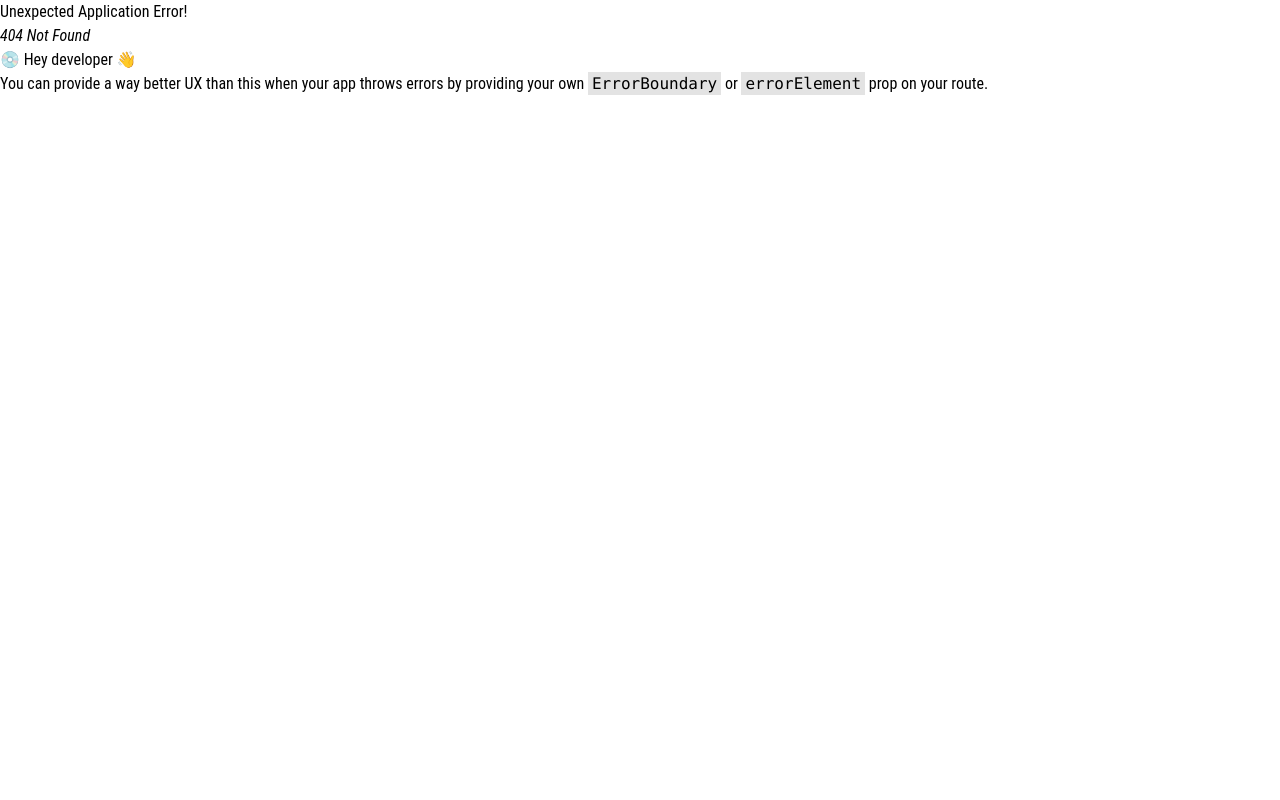
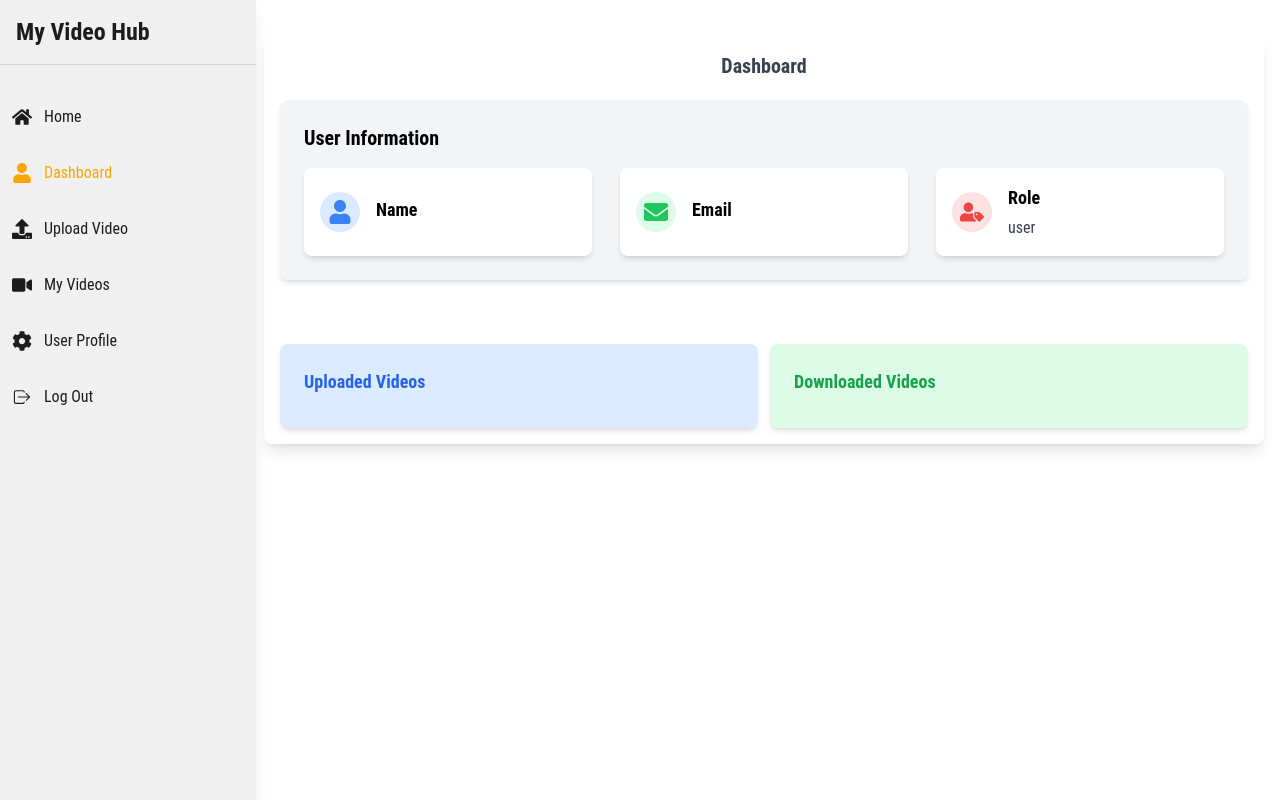
Before and after one commit to wa-afk/myVideoHub, a React (Vite) app in the folder frontend/: page /user/dashboard in a window 1280 px wide. Before the commit this address had no page. Built offline with nearby package versions, Linux system fonts and the light colour scheme; no server answers; sample sign-in values are in the browser's storage.

Commit message:
feat(ui): design dashboard page

```diff
--- a/frontend/src/components/VideoCard.tsx
+++ b/frontend/src/components/VideoCard.tsx
@@ -41,7 +41,7 @@
     const handleDownload = async () => {
         try {
             setIsLoading(true);
-            await dispatch(downloadVideo({ id: _id })).unwrap();
+            await dispatch(downloadVideo({ id: _id }));
             toast.success("Video downloaded");
         } catch (error) {
             toast.error(`Failed to download video`)
--- /dev/null
+++ b/frontend/src/pages/user/Dashboard.tsx
@@ -0,0 +1,72 @@
+import React, { useEffect } from 'react'
+import { useDispatch, useSelector } from 'react-redux';
+import { fetchUserDetails, selectLoggedInUser } from '../../reducers/auth/authReducer';
+import type { AppDispatch } from '../../reducers/store';
+import SideBar from '../../components/SideBar';
+import { FaEnvelope, FaUser, FaUserTag } from 'react-icons/fa';
+
+const Dashboard: React.FC = () => {
+    const loggedInUser = useSelector(selectLoggedInUser);
+    const dispatch = useDispatch<AppDispatch>();
+    useEffect(() => {
+        const token = localStorage.getItem("token");
+        if (token) {
+            dispatch(fetchUserDetails());
+        }
+    }, []);
+
+  return (
+    <div className='flex gap-2 pr-2 h-full m-2'>
+        <SideBar />
+        <main className='flex-1 p-4 mt-7 bg-white shadow-lg rounded-lg ml-1 lg:ml-64'>
+            <h1 className='text-center font-semibold text-xl text-gray-700 mb-5'>Dashboard</h1>
+            <div className='container flex flex-col gap-6'>
+                <div className='bg-gray-100 p-6 rounded-lg shadow-md mb-10'>
+                    <h2 className='text-xl font-bold mb-4'>User Information</h2>
+                    <div className='grid grid-cols-1 md:grid-cols-2 lg:grid-cols-3 gap-7'>
+                        <div className='bg-white p-4 rounded-lg shadow-md flex items-center'>
+                            <div className='bg-blue-100 p-2 rounded-full mr-4'>
+                                <FaUser className='h-6 w-6 text-blue-500'/>
+                            </div>
+                            <div>
+                                <h3 className='text-lg font-semibold mb-1'>Name</h3>
+                                <p className='text-gray-700 capitalize'>{loggedInUser?.name}</p>
+                            </div>
+                        </div>
+                        <div className='bg-white p-4 rounded-lg shadow-md flex items-center'>
+                            <div className='bg-green-100 p-2 rounded-full mr-4'>
+                                <FaEnvelope className='h-6 w-6 text-green-500'/>
+                            </div>
+                            <div>
+                                <h3 className='text-lg font-semibold mb-1'>Email</h3>
+                                <p className='text-gray-700'>{loggedInUser?.email}</p>
+                            </div>
+                        </div>
+                        <div className='bg-white p-4 rounded-lg shadow-md flex items-center'>
+                            <div className='bg-red-100 p-2 rounded-full mr-4'>
+                                <FaUserTag className='h-6 w-6 text-red-500'/>
+                            </div>
+                            <div>
+                                <h3 className='text-lg font-semibold mb-1'>Role</h3>
+                                <p className='text-gray-700'>user</p>
+                            </div>
+                        </div>
+                    </div>
+                </div>
+                <div className='flex flex-col lg:flex-row gap-3 justify-around items-center'>
+                    <div className='bg-blue-100 p-6 rounded-lg shadow-md w-full lg:w-1/2 '>
+                        <h2 className='text-lg font-semibold text-blue-600 mb-2'>Uploaded Videos</h2>
+                        <p className='text-2xl font-black text-gray-800'>{loggedInUser?.uploadCount}</p>
+                    </div>
+                    <div className='bg-green-100 p-6 rounded-lg shadow-md w-full lg:w-1/2 '>
+                        <h2 className='text-lg font-semibold text-green-600 mb-2'>Downloaded Videos</h2>
+                        <p className='text-2xl font-black text-gray-800'>{loggedInUser?.downloadCount}</p>
+                    </div>
+                </div>
+            </div>
+        </main>
+    </div>
+  );
+};
+
+export default Dashboard;
--- a/frontend/src/router.tsx
+++ b/frontend/src/router.tsx
@@ -11,6 +11,7 @@
 import SingleVideo from "./pages/SingleVideo";
 import MyVideos from "./pages/user/MyVideos";
 import UpdateVideo from "./pages/user/UpdateVideo";
+import Dashboard from "./pages/user/Dashboard";
 
 export const router= createBrowserRouter ([
     {path: '/', element: <Home />},
@@ -20,6 +21,7 @@
     {path: '/reset-password', element: <ProtectedRoute><ResetPasswordEmail /></ProtectedRoute>},
     {path: '/reset-password/:token', element: <ProtectedRoute><UpdatePassword /></ProtectedRoute>},
     {path: '/user/profile', element: <ProtectedRouteHome><UserProfile /></ProtectedRouteHome>},
+    {path: '/user/dashboard', element: <ProtectedRouteHome><Dashboard /></ProtectedRouteHome>},
     {path: '/user/upload-video', element: <ProtectedRouteHome><Upload /></ProtectedRouteHome>},
     {path: '/user/edit/my-videos', element: <ProtectedRouteHome><MyVideos /></ProtectedRouteHome>},
     {path: '/user/edit/my-video', element: <ProtectedRouteHome><UpdateVideo /></ProtectedRouteHome>},
```
